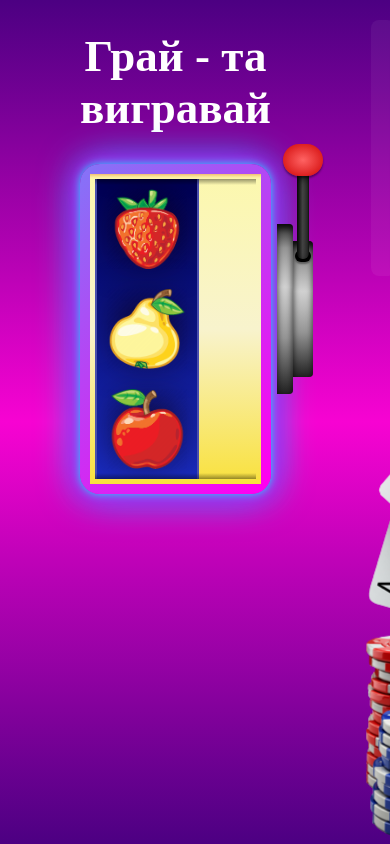
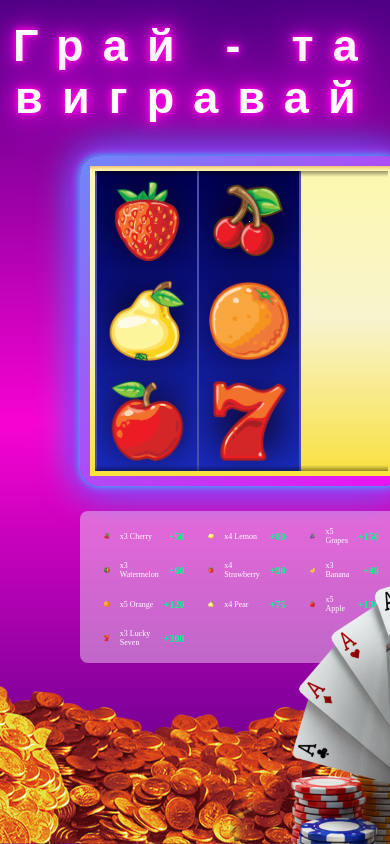
Before and after one commit to Andriy0606/Slott, a plain HTML site: page index.html in a window 390 px wide. Drawn offline with Linux system fonts and the light colour scheme; a web font is replaced by a local one.

Commit message:
Адаптив ноутбуки-планшети + дизайн

```diff
--- a/index.html
+++ b/index.html
@@ -3,21 +3,38 @@
 
 <head>
     <meta charset="UTF-8">
+    <meta name="viewport" content="width=device-width, initial-scale=1.0">
+
     <title>Sloty</title>
+
+
+    <link rel="preconnect" href="https://fonts.googleapis.com">
+    <link rel="preconnect" href="https://fonts.gstatic.com" crossorigin>
+    <link href="https://fonts.googleapis.com/css2?family=Rubik+Bubbles&display=swap" rel="stylesheet">
+
+    <link rel="preconnect" href="https://fonts.googleapis.com">
+    <link rel="preconnect" href="https://fonts.gstatic.com" crossorigin>
+    <link href="https://fonts.googleapis.com/css2?family=Rubik+Bubbles&family=Ruslan+Display&display=swap"
+        rel="stylesheet">
+
+
+
     <link rel="stylesheet" href="./css/main.css">
     <script src="./js/index.js" defer></script>
     <script src="./js/arm-pull.js" defer></script>
 </head>
 
 <body>
+
     <main>
+        <h1 class="hero-title">Грай - та вигравай</h1>
+        <div class="game">
             <div class="left-side flex1">
                 <img class="bgc-img-left" src="./bg-img/pngwing.com (1).png" alt="">
             </div>
 
+            <div class="center ">
 
-        <div class="center ">
-            <h1 class="hero-title">Грай - та вигравай</h1>
 
                 <div id="container">
                     <div class="window-border">
@@ -60,12 +77,9 @@
                         </div>
                     </div>
                 </div>
-        </div>
 
 
 
-
-        <div class="right-side flex1">
                 <div class="win-condition-info">
                     <div class="combos-div">
                         <div class="win-entry"><img src="items/cherry.png" alt="Cherry"><span>x3
@@ -82,7 +96,8 @@
                                 Banana</span><strong>+40</strong></div>
                         <div class="win-entry"><img src="items/orange.png" alt="Orange"><span>x5
                                 Orange</span><strong>+120</strong></div>
-                    <div class="win-entry"><img src="items/pear.png" alt="Pear"><span>x4 Pear</span><strong>+75</strong>
+                        <div class="win-entry"><img src="items/pear.png" alt="Pear"><span>x4
+                                Pear</span><strong>+75</strong>
                         </div>
                         <div class="win-entry"><img src="items/apple.png" alt="Apple"><span>x5
                                 Apple</span><strong>+130</strong></div>
@@ -90,9 +105,14 @@
                                 Seven</span><strong>+300</strong></div>
                     </div>
                 </div>
+
+            </div>
+
+            <div class="right-side flex1">
                 <img class="right-side-img" src="./bg-img/pngwing.com (2).png" alt="">
 
 
+            </div>
         </div>
     </main>
 </body>
--- a/scss/main.scss
+++ b/scss/main.scss
@@ -8,35 +8,68 @@
 
 :root {
     --item-height: 100px;
+    --hero-title-height: 52px;
 }
 
 body {
     padding: 0px;
     margin: 0px;
+    background: linear-gradient(#4c0082, #f703d2, #4c0082);
+    height: 100vh;
 }
 
 
-.flex1{
+.flex1 {
     flex: 1;
 }
 
 main {
     background: linear-gradient(#4c0082, #f703d2, #4c0082);
     height: 100vh;
+    padding-top: 20px; ;
+
+
+    background-image: url('../bg-img/pngwing.com\ \(3\).png');
+    background-position: bottom;
+    background-repeat: repeat-x;
+}
+
+.game {
     overflow: hidden;
     display: flex;
     justify-content: space-between;
     gap: 80px;
+    height: calc(100% - var(--hero-title-height));
 }
 
-.left-side{
+.hero-title {
+    font-family: "Ruslan Display", sans-serif;
+    font-size: 48px;
+    letter-spacing: 1.2rem;
+    height: var(--hero-title-height);
+    margin: 0px;
+    color: #fff;
+    text-align: center;
+    text-shadow:
+        0 0 5px rgb(255, 0, 230),
+        0 0 10px rgb(255, 0, 230),
+        0 0 20px rgb(255, 0, 230),
+        0 0 40px rgb(255, 0, 230),
+        0 0 80px rgb(255, 0, 230);
+    animation: flicker 2s infinite;
+
+}
+
+
+
+.left-side {
     position: relative;
 }
 
 .bgc-img-left {
     position: absolute;
     object-fit: cover;
-    width: 170%;
+    height: 100%;
     left: -150px;
     bottom: -20px;
     animation: floatAround 4s ease-in-out infinite;
@@ -209,20 +242,21 @@ main {
 .right-side {
 
     position: relative;
-    overflow: hidden;
-    padding: 20px;
+
+    padding: 20px 20px 0px 0px;
 }
 
 
 .win-condition-info {
-    max-width: 354px;
+    max-width: 450px;
+    margin: 25px auto;
 }
 
 
 .combos-div {
     display: grid;
-    grid-template-columns: repeat(2, 1fr);
-    background: rgba(255, 255, 255, 0.05);
+    grid-template-columns: repeat(3, 1fr);
+    background: rgba(255, 255, 255, 0.4);
     padding: 8px 12px;
     border-radius: 8px;
     color: white;
@@ -238,8 +272,8 @@ main {
     animation: popWin 0.4s ease;
 
     img {
-        width: 32px;
-        height: 32px;
+        width: 2vw;
+
     }
 
     span {
@@ -270,6 +304,9 @@ main {
 .right-side-img {
     position: absolute;
     object-fit: contain;
+    bottom: -100px;
+    right: -170px;
+    height: 85%;
     animation: floatAround2 4s ease-in-out infinite;
 }
 
@@ -306,11 +343,30 @@ main {
  */
 
 
-.hero-title{
-    text-align: center;
-    font-size: 45px;
-    color: white;
 
+
+.center {
+    overflow: visible;
+}
+
+@keyframes flicker {
+
+    0%,
+    19%,
+    21%,
+    23%,
+    25%,
+    54%,
+    56%,
+    100% {
+        opacity: 1;
+    }
+
+    20%,
+    24%,
+    55% {
+        opacity: 0.4;
+    }
 }
 
 
@@ -323,6 +379,7 @@ main {
     position: relative;
     z-index: 20;
     padding: 10px;
+    margin-top: 10vh;
     border-radius: 20px;
     background: linear-gradient(135deg, #00f0ff, #ff00f0, #8000ff);
     background-size: 400% 400%;
@@ -483,3 +540,138 @@ main {
         transform: rotate(7deg);
     }
 }*/
+
+
+
+
+
+@media screen and (max-width: 1364px) {
+    // :root {
+    //     --item-height: 90px;
+    //     /* Було 100px → стало на 10% менше */
+    // }
+
+    // #container {
+    //     transform: scale(0.9);
+    //     transform-origin: top center;
+    // }
+
+    // .icon {
+    //     max-width: 72px;
+    //     /* Було 80px → 10% менше */
+    // }
+
+    // .outer-col {
+    //     max-width: 90px;
+    //     /* Було 100px → 10% менше */
+    // }
+
+    // .col {
+    //     padding: 0 9px;
+    //     /* Було 10px → 10% менше */
+    // }
+
+    // .col img {
+    //     margin: 9px 0;
+    //     /* Було 10px → 10% менше */
+    // }
+
+
+    // .combos-div {
+    //     padding: 4px 6px;
+    // }
+
+    // .win-entry {
+    //     gap: 10px;
+
+    //     padding: 4px 6px;
+
+    //     img {
+    //         width: 2vw;
+    //     }
+
+    //     span {
+    //         flex: 1;
+    //         font-size: 12px;
+    //     }
+
+    //     strong {
+    //         font-size: 14px;
+    //         color: #00ff88;
+    //     }
+    // }
+}
+
+
+
+
+@media screen and (max-width: 1234px) {
+    .win-entry {
+        img {
+            width: 1.5vw;
+        }
+
+        span {
+            flex: 1;
+            font-size: 8px;
+        }
+
+        strong {
+            font-size: 10px;
+            color: #00ff88;
+        }
+    }
+}
+
+
+
+
+@media screen and (orientation: portrait) {
+    .hero-title {
+        font-size: 45px;
+    }
+
+    .bgc-img-left {
+
+        height: 60%;
+        left: -150px;
+        bottom: -20px;
+
+    }
+
+    .right-side-img {
+
+        bottom: -100px;
+        right: -170px;
+        height: 50%;
+
+    }
+
+}
+
+
+
+@media screen and (min-width: 535px) and (max-width: 1234px) {
+    .bgc-img-left {
+
+        height: 55%;
+
+    }
+
+    .right-side-img {
+
+        height: 45%;
+
+    }
+}
+
+@media screen and (max-width: 534px) {
+    .bgc-img-left {
+        display: none;
+    }
+    .right-side-img {
+
+        width: 100vw;
+
+    }
+}
```
Also changed, not shown: adaptative-buckups.txt (added), bg-img/pngwing.com (3).png (added), css/main.css, 1 other file. Lines whose indentation alone changed are shown as unchanged.
